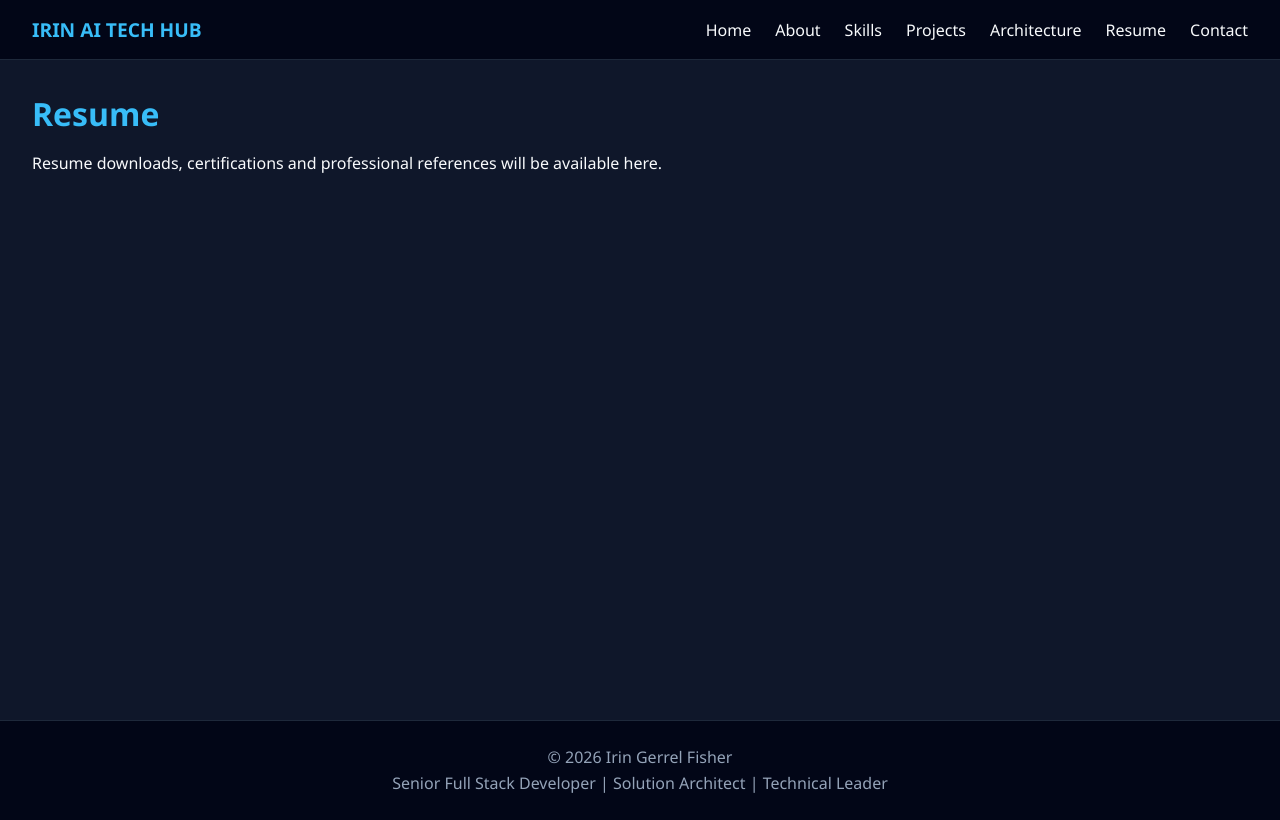
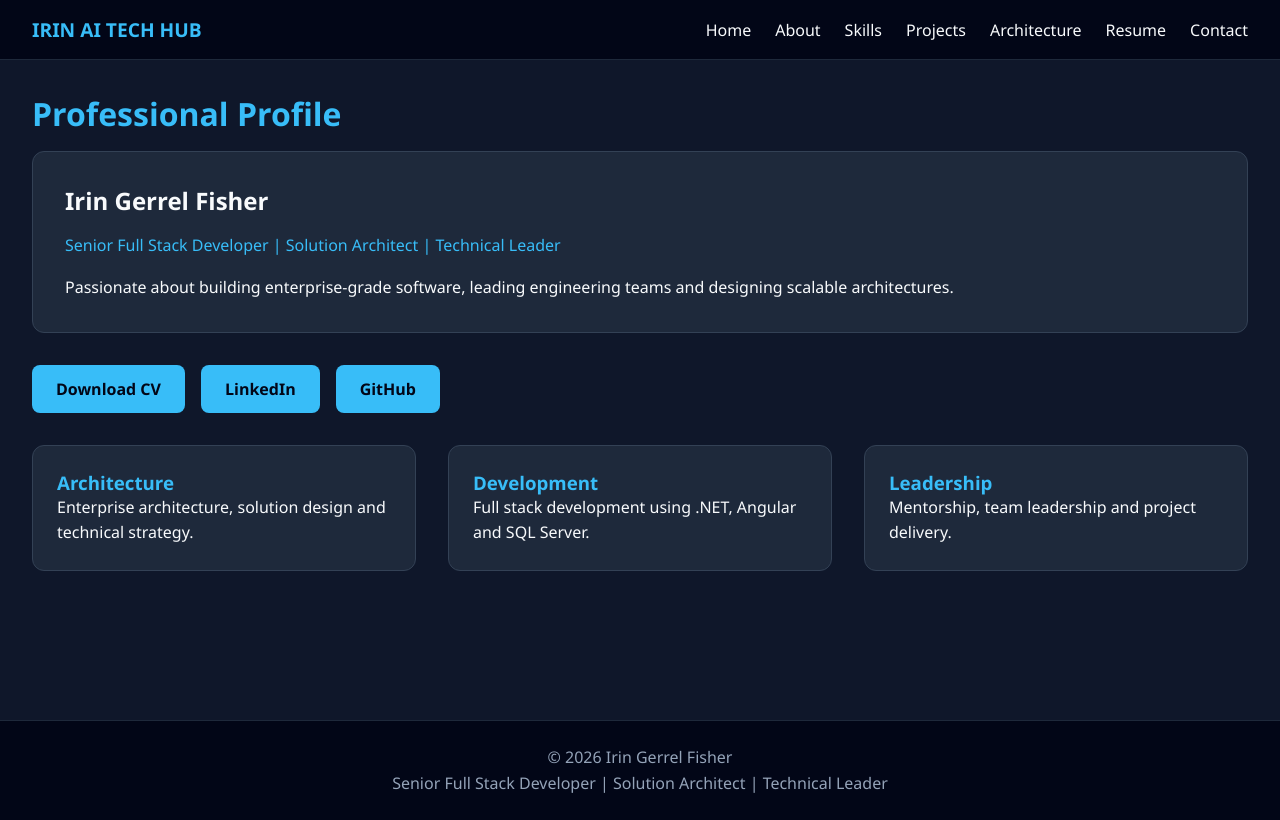
Before and after one commit to IrinFisher001/irin-ai-tech-hub, an Angular app: page /resume in a window 1280 px wide. Built offline with nearby package versions, Linux system fonts and the light colour scheme.

Commit message:
feat: add professional resume and links page

```diff
--- a/src/app/pages/resume/resume.html
+++ b/src/app/pages/resume/resume.html
@@ -1,5 +1,59 @@
-<h1>Resume</h1>
+<h1>Professional Profile</h1>
 
-<p>
-  Resume downloads, certifications and professional references will be available here.
-</p>
+<div class="profile-card">
+
+  <h2>Irin Gerrel Fisher</h2>
+
+  <p class="role">
+    Senior Full Stack Developer |
+    Solution Architect |
+    Technical Leader
+  </p>
+
+  <p>
+    Passionate about building enterprise-grade software,
+    leading engineering teams and designing scalable architectures.
+  </p>
+
+</div>
+
+<div class="actions">
+
+  <a class="action-btn" href="assets\documents/Irin_Fisher_CV__updated.pdf" target="_blank">
+    Download CV
+  </a>
+
+  <a class="action-btn" href="https://www.linkedin.com/in/irin-fisher-b2731033/ " target="_blank">
+    LinkedIn
+  </a>
+
+  <a class="action-btn" href="https://github.com/IrinFisher001" target="_blank">
+    GitHub
+  </a>
+
+</div>
+
+<div class="competencies">
+
+  <div class="competency-card">
+    <h3>Architecture</h3>
+    <p>
+      Enterprise architecture, solution design and technical strategy.
+    </p>
+  </div>
+
+  <div class="competency-card">
+    <h3>Development</h3>
+    <p>
+      Full stack development using .NET, Angular and SQL Server.
+    </p>
+  </div>
+
+  <div class="competency-card">
+    <h3>Leadership</h3>
+    <p>
+      Mentorship, team leadership and project delivery.
+    </p>
+  </div>
+
+</div>
--- a/src/app/pages/resume/resume.scss
+++ b/src/app/pages/resume/resume.scss
@@ -0,0 +1,69 @@
+.profile-card {
+  background: #1e293b;
+
+  border: 1px solid #334155;
+
+  border-radius: 12px;
+
+  padding: 2rem;
+
+  margin-bottom: 2rem;
+}
+
+.role {
+  color: #38bdf8;
+
+  margin: 1rem 0;
+}
+
+.actions {
+  display: flex;
+
+  flex-wrap: wrap;
+
+  gap: 1rem;
+
+  margin-bottom: 2rem;
+}
+
+.action-btn {
+  text-decoration: none;
+
+  background: #38bdf8;
+
+  color: #020617;
+
+  padding: 0.8rem 1.5rem;
+
+  border-radius: 8px;
+
+  font-weight: 600;
+
+  transition: 0.3s ease;
+}
+
+.action-btn:hover {
+  background: #7dd3fc;
+}
+
+.competencies {
+  display: grid;
+
+  gap: 2rem;
+
+  grid-template-columns: repeat(auto-fit, minmax(250px, 1fr));
+}
+
+.competency-card {
+  background: #1e293b;
+
+  border: 1px solid #334155;
+
+  border-radius: 12px;
+
+  padding: 1.5rem;
+}
+
+.competency-card h3 {
+  color: #38bdf8;
+}
```
Also changed, not shown: 1 other file (tests, documents, lock files or other folders).
